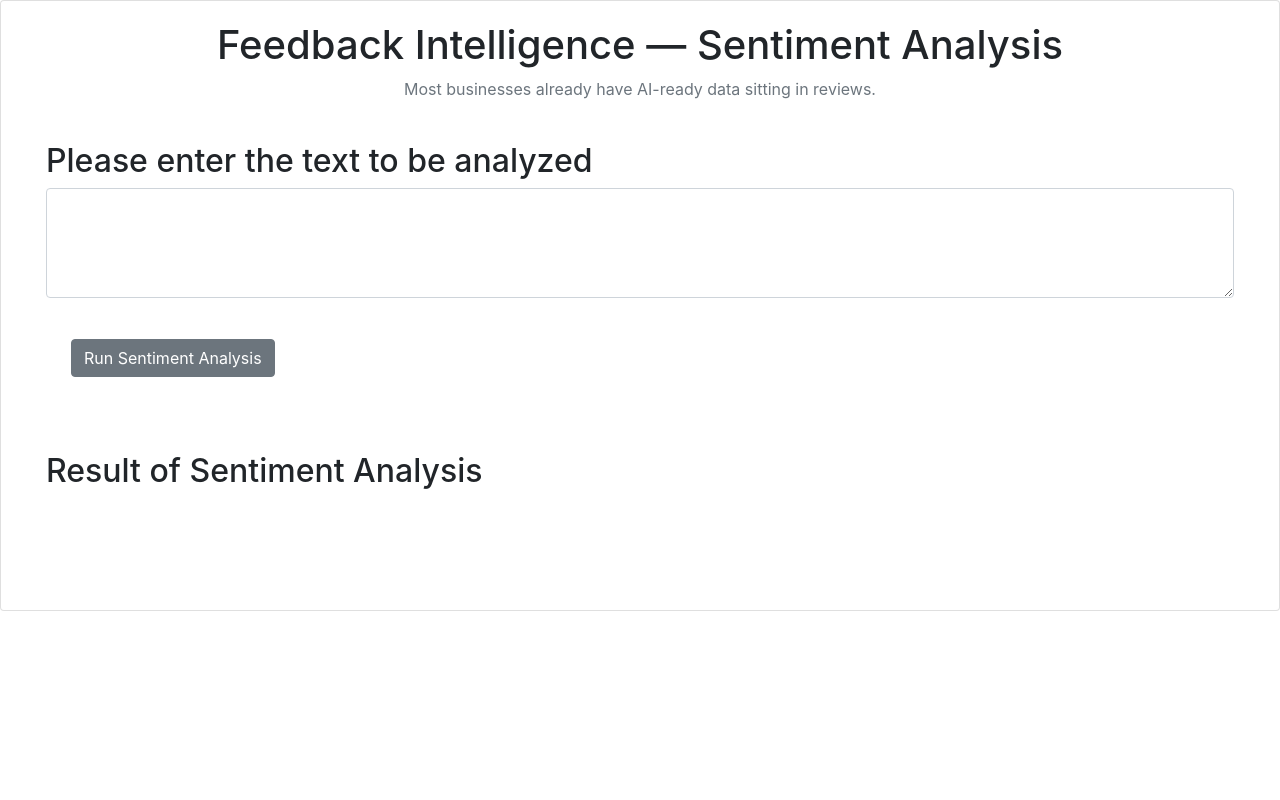
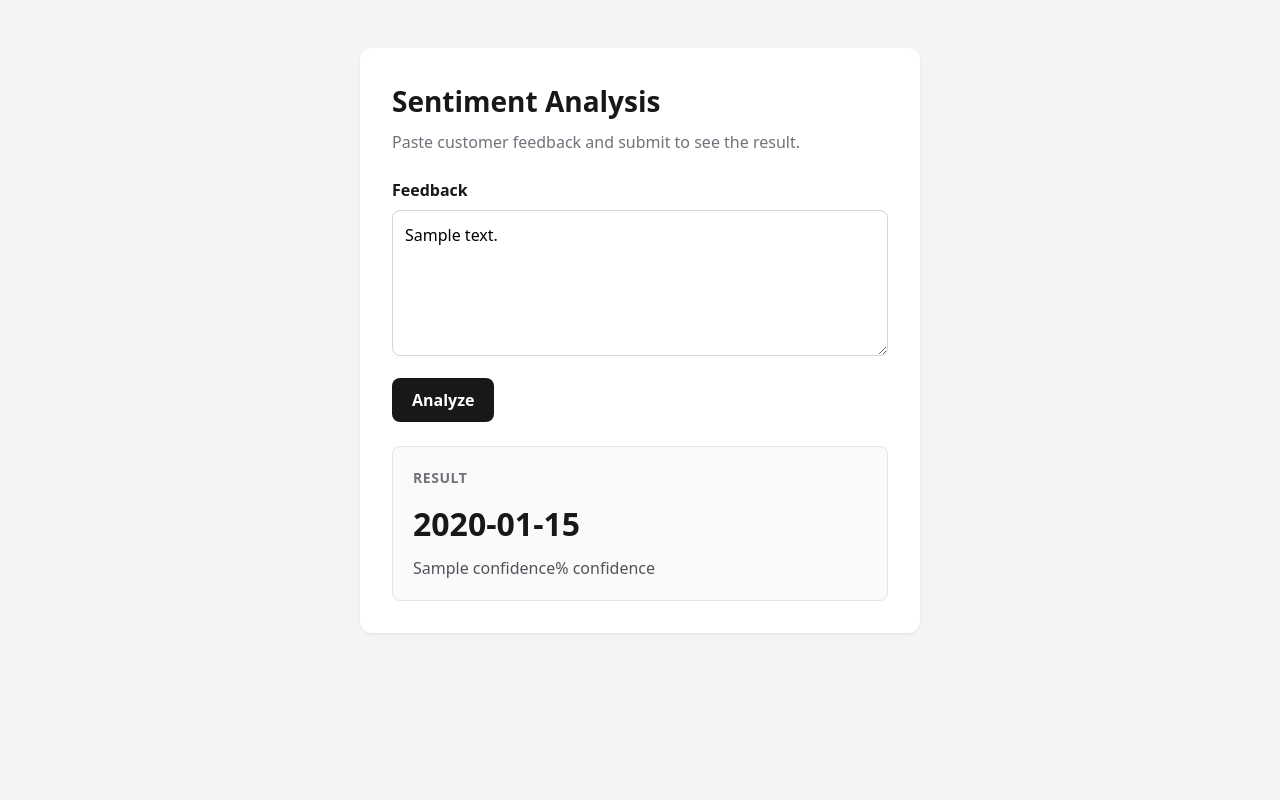
Before and after one commit to asaleh-lab/feedback-intelligence-api, a Flask app: template templates/index.html in a window 1280 px wide. Run offline with Flask 3, Linux system fonts and the light colour scheme; the template is opened without the code that fills it: most values are stand-ins (such as "Sample title", 1, 10 or a date in 2020); some libraries are stand-ins or nearby versions.

Commit message:
Add CSS styling and update HTML structure for sentiment analysis interface
- Introduced a new CSS file for styling the sentiment analysis web interface.
- Updated the HTML template to include semantic elements, improved layout, and integrated the new CSS styles.
- Enhanced user experience with better form handling and result display.

```diff
--- /dev/null
+++ b/static/style.css
@@ -0,0 +1,116 @@
+* {
+    box-sizing: border-box;
+}
+
+body {
+    margin: 0;
+    font-family: system-ui, -apple-system, sans-serif;
+    background: #f4f4f5;
+    color: #18181b;
+    line-height: 1.5;
+}
+
+.container {
+    max-width: 560px;
+    margin: 3rem auto;
+    padding: 2rem;
+    background: #fff;
+    border-radius: 12px;
+    box-shadow: 0 1px 3px rgba(0, 0, 0, 0.08);
+}
+
+h1 {
+    margin: 0 0 0.5rem;
+    font-size: 1.75rem;
+}
+
+.subtitle {
+    margin: 0 0 1.5rem;
+    color: #71717a;
+}
+
+label {
+    display: block;
+    margin-bottom: 0.5rem;
+    font-weight: 600;
+}
+
+textarea {
+    width: 100%;
+    padding: 0.75rem;
+    border: 1px solid #d4d4d8;
+    border-radius: 8px;
+    font: inherit;
+    resize: vertical;
+}
+
+textarea:focus {
+    outline: 2px solid #3b82f6;
+    border-color: #3b82f6;
+}
+
+button {
+    margin-top: 1rem;
+    padding: 0.625rem 1.25rem;
+    border: none;
+    border-radius: 8px;
+    background: #18181b;
+    color: #fff;
+    font: inherit;
+    font-weight: 600;
+    cursor: pointer;
+}
+
+button:hover {
+    background: #27272a;
+}
+
+.result {
+    margin-top: 1.5rem;
+    padding: 1.25rem;
+    border-radius: 8px;
+    background: #fafafa;
+    border: 1px solid #e4e4e7;
+}
+
+.result-heading {
+    margin: 0 0 0.75rem;
+    font-size: 0.875rem;
+    font-weight: 600;
+    text-transform: uppercase;
+    letter-spacing: 0.04em;
+    color: #71717a;
+}
+
+.sentiment {
+    margin: 0;
+    font-size: 2rem;
+    font-weight: 700;
+}
+
+.sentiment-positive {
+    color: #15803d;
+}
+
+.sentiment-negative {
+    color: #b91c1c;
+}
+
+.sentiment-neutral {
+    color: #52525b;
+}
+
+.confidence {
+    margin: 0.5rem 0 0;
+    color: #52525b;
+    font-size: 1rem;
+}
+
+.error {
+    margin-top: 1rem;
+    padding: 0.75rem 1rem;
+    border-radius: 8px;
+    background: #fef2f2;
+    color: #b91c1c;
+    border: 1px solid #fecaca;
+}
--- a/templates/index.html
+++ b/templates/index.html
@@ -1,34 +1,39 @@
-<html>
+<!DOCTYPE html>
+<html lang="en">
 <head>
-    <link rel="stylesheet" href="https://stackpath.bootstrapcdn.com/bootstrap/4.3.1/css/bootstrap.min.css" integrity="sha384-ggOyR0iXCbMQv3Xipma34MD+dH/1fQ784/j6cY/iJTQUOhcWr7x9JvoRxT2MZw1T" crossorigin="anonymous">
-    <script src="./static/mywebscript.js"></script>
-    <style>
-        .center-heading {
-            text-align: center;
-        }
-    </style>
+    <meta charset="UTF-8">
+    <meta name="viewport" content="width=device-width, initial-scale=1.0">
+    <title>Sentiment Analysis</title>
+    <link rel="stylesheet" href="/static/style.css">
 </head>
 <body>
-    <div class="card">
-        <div class="card-body">
-            <h1 class="center-heading">Feedback Intelligence — Sentiment Analysis</h1>
-            <p class="text-muted center-heading">Most businesses already have AI-ready data sitting in reviews.</p>
-            <div style="padding: 25px 25px 25px 25px;">
-            <h2 class="mb-3">
-                <label class="form-label">Please enter the text to be analyzed</label>
-                <textarea class="form-control" id="textToAnalyze" rows="4"></textarea>
-            </h2>
+    <main class="container">
+        <h1>Sentiment Analysis</h1>
+        <p class="subtitle">Paste customer feedback and submit to see the result.</p>
 
-            <div style="padding: 25px 25px 25px 25px;">
-                <button onclick="RunSentimentAnalysis()" class="btn btn-secondary">Run Sentiment Analysis</button>
-            </div>
-            <div style="padding: 25px 25px 25px 25px;"></div>
-            <h2 class="mb-3">
-                <label class="form-label">Result of Sentiment Analysis</label>
-            </h2>
+        <form method="post">
+            <label for="textToAnalyze">Feedback</label>
+            <textarea
+                id="textToAnalyze"
+                name="textToAnalyze"
+                rows="5"
+                placeholder="Example: The product works great, but shipping was slow."
+            >{{ text }}</textarea>
 
-            <div id="system_response" style="padding: 25px 25px 25px 25px;"></div>
-        </div>
-    </div>
+            <button type="submit">Analyze</button>
+        </form>
+
+        {% if result %}
+        <section class="result">
+            <p class="result-heading">Result</p>
+            <p class="sentiment sentiment-{{ result.sentiment.lower() }}">{{ result.sentiment }}</p>
+            <p class="confidence">{{ result.confidence }}% confidence</p>
+        </section>
+        {% endif %}
+
+        {% if error %}
+        <p class="error">{{ error }}</p>
+        {% endif %}
+    </main>
 </body>
 </html>
```
